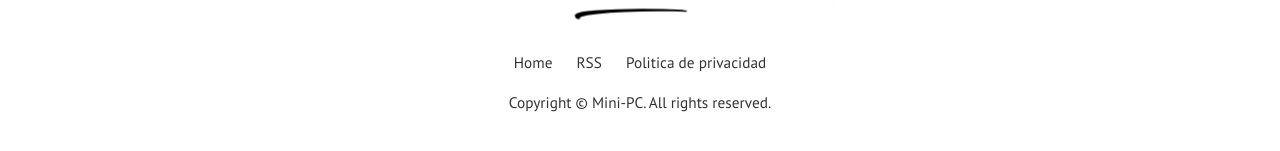
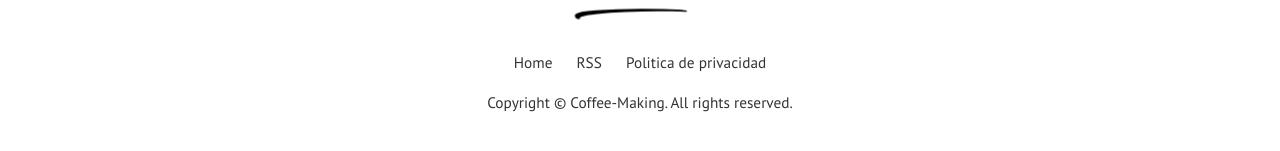
Before and after one commit to coffee-making/coffee-making.github.io, a Jekyll site: the page built from pages/categories.html, in a window 1280 px wide. Shown: the part 743-894 px from the top of the page. Built offline with Jekyll 4.4.1, drawn with Linux system fonts in a browser that asks for light colours.

Commit message:
changed g analytics

```diff
--- a/_config.yml
+++ b/_config.yml
@@ -1,4 +1,4 @@
-title: "Mini-PC"
+title: "Coffee-Making"
 email: rengtech2020@gmail.com
 timezone: UTC
 baseurl: ""
@@ -20,26 +20,26 @@ kramdown:
 sass:
   sass_dir: _sass
   style: :compressed
-ganalytics: G-TK65DCSTKN
+ganalytics: G-BRLCTG9Z94
 
 # Authors
 authors:
   sal:
-    name: Mini-PC
-    display_name: Mini-PC
+    name: Coffee-Making
+    display_name: Coffee-Making
     avatar: 'assets/images/Rengtech.png'
     email: wowthemesnet@gmail.com
     web: https://rengtech.github.io
     twitter: https://twitter.com/Reengstuff
-    description: "Mini-PC"
+    description: "Coffee-Making"
   john:
-    name: Rengtech
-    display_name: Rengtech
+    name: Coffee-Making
+    display_name: Coffee-Making
     avatar: 'assets/images/Rengtech.png'
     email: wowthemesnet@gmail.com
     web: https://rengtech.github.io
     twitter: https://twitter.com/Reengstuff
-    description: "Mini-PC"
+    description: "Coffee-Making"
 
 # Social
 social:
```
Also changed, not shown: 1 other file.
